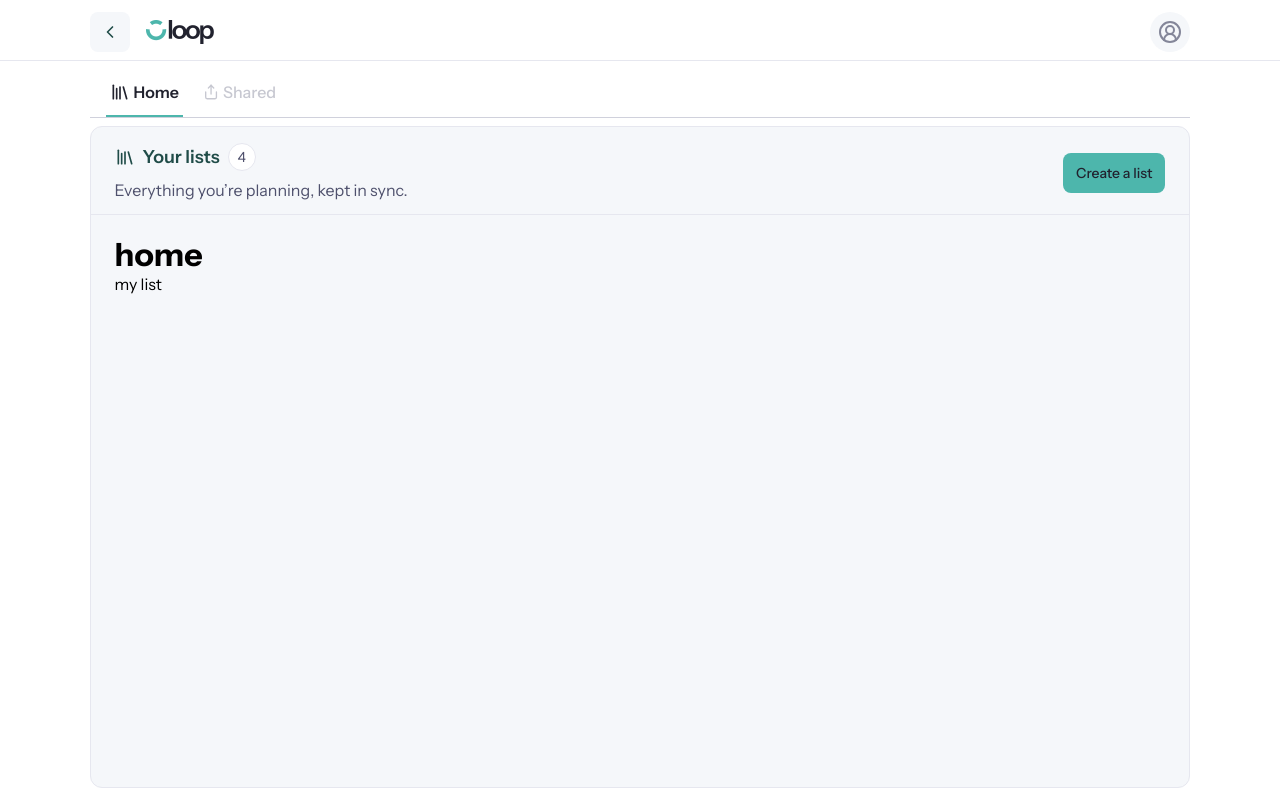
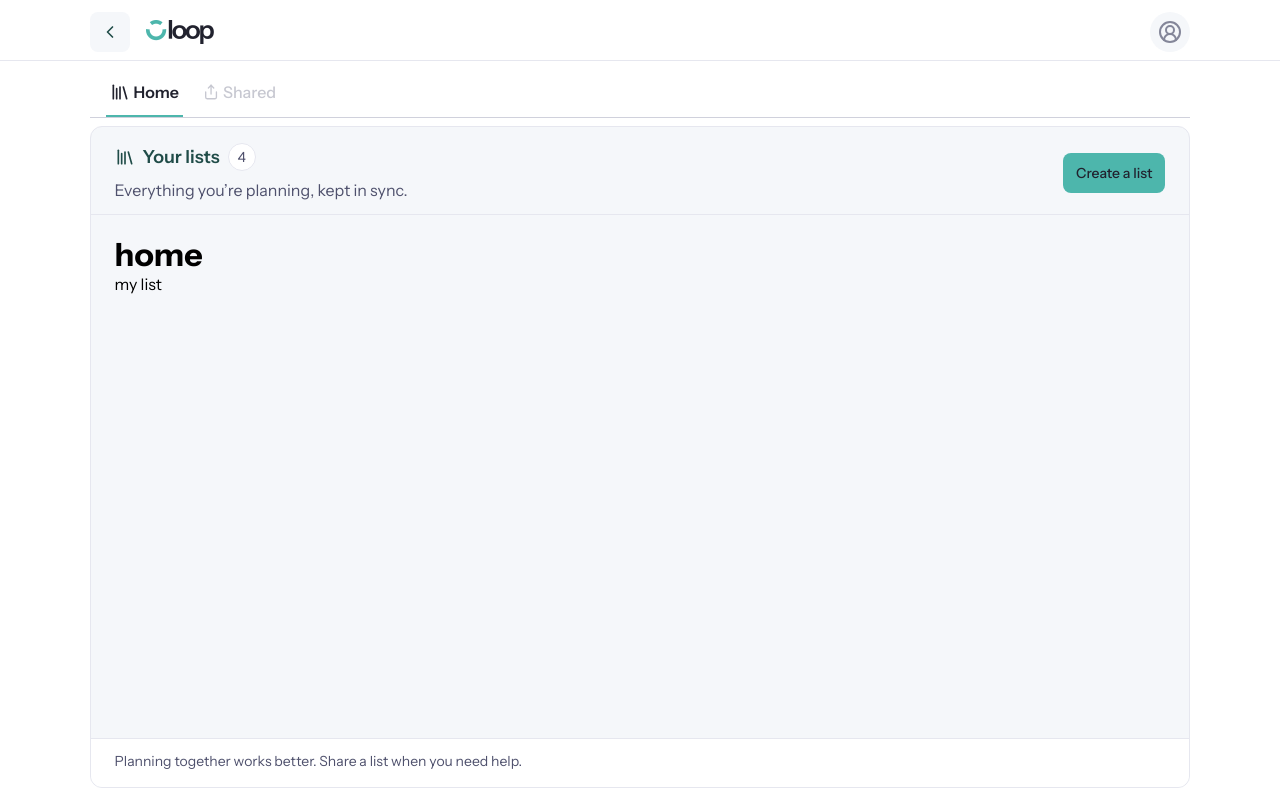
Before and after one commit to TheLoneDsgner/Loop, a React (Vite) app: page /dashboard in a window 1280 px wide. Built offline with nearby package versions, Linux system fonts and the light colour scheme.

Commit message:
starting dashboard

```diff
--- a/src/pages/Create-loop.jsx
+++ b/src/pages/Create-loop.jsx
@@ -75,9 +75,7 @@ const CreateList = ( ) => {
         });
     };
 
-
         return (
-
             <div className="create-list_main">
 
                 <NavBarDash />
--- a/src/pages/Dashboard.jsx
+++ b/src/pages/Dashboard.jsx
@@ -26,10 +26,16 @@ const Dashboard = () => {
                     </div>
 
                     <div className="dashboard-container">
+
                         {activeTab === 'home' && <DashboardHome />}
+
                         {activeTab === 'shared' && <DashboardShared />}
+
+                        <div className="footer_dashboard">
+                            <p>Planning together works better.  Share a list when you need help.</p>
+                        </div>
+
                     </div>
-
                 </div>
             </div>
         </>
--- a/src/pages/Dashboard.modules.css
+++ b/src/pages/Dashboard.modules.css
@@ -9,7 +9,6 @@
   background-color: var(--lp-colors-base-light);
   height: 100vh;
 }
-
 .content-container{
   max-width: 86%;
   min-width: 312px;
@@ -19,21 +18,33 @@
   flex-direction: column;
   gap: 8px;
 }
-
 .tab-wrapper{
   width: 100%;
-  /* background-color: var(--lp-colors-bg-grey-subtle); */
 }
-
 .dashboard-container{
   width: 100%;
   height: 100%;
-  display: fle;
+  display: flex;
   flex-direction: column;
+  align-items: center;
   border-radius: 12px;
   border: 1px solid var(--lp-colors-border-subtle);
   background-color: var(--lp-colors-bg-grey-subtle);
+  overflow: hidden;
+}
 
+
+/* dashboard home container */
+.dashboard-home-container{
+  width: 100%;
+  height: 100%;
+  display: flex;
+  flex-direction: column;
+  justify-content: start;
+  align-items: center;
+}
+.dashboard-home{
+  width: 100%;
 }
 
 .lists-container{
@@ -41,6 +52,82 @@
   padding: 20px 24px;
   display: flex;
   flex-direction: column;
+}
+
+
+/* dashboard shared container */
+.dashboard-shared-container{
+  width: 100%;
+  height: 100%;
+  display: flex;
+  flex-direction: column;
+  justify-content: start;
+  align-items: center;
+}
+
+/* emty state dashboard home*/
+.empty-state_dashboard{
+  width: 32%;
+  margin: 80px 20px;
+  display: none;
+  flex-direction: column;
+  justify-content: start;
+  align-items: center;
+}
+.image-and-text_empty-state{
+  display: flex;
+  flex-direction: column;
+  justify-content: start;
+  align-items: center;
+  text-align: center;
+  gap: 12px;
+}
+.image-wrapper_empty-state{
+  width: fit-content;
+  display: flex;
+  justify-content: center;
+  align-items: center;
+  color: var(--lp-colors-icon-default);
+}
+
+.text-wrapper_empty-state{
+  width: auto;
+  display: inline-flex;
+  flex-direction: column;
+  gap: 4px;
+  margin-bottom: 24px;
+}
+.text-wrapper_empty-state span{
+  font-size: 1.5rem;
+  line-height: 2rem;
+  font-weight: 600;
+  color: var(--lp-colors-content-header);
+}
+.text-wrapper_empty-state p{
+  font-size: 1rem;
+  line-height: 1.4rem;
+  font-weight: 400;
+  color: var(--lp-colors-content-body);
+}
+
+.action-empty-state_dashboard{
+  width: fit-content;
+}
+.action-empty-state_dashboard a{
+  text-decoration: none;
+}
+
+/* dashboard footer */
+.footer_dashboard{
+  width: 100%;
+  font-size: 0.875rem;
+  line-height: 1.25rem;
+  font-weight: 400;
+  color: var(--colors-content-secondary-body, #4F516D);
+  padding: 12px 24px 16px 24px;
+  border-top: 1px solid var(--lp-colors-border-subtle);
+  background-color: var(--lp-colors-base-contrast);
+  backdrop-filter: blur(6px);
 }
 
 
--- a/src/pages/DashboardHome.jsx
+++ b/src/pages/DashboardHome.jsx
@@ -2,11 +2,32 @@ import { Library, Plus } from "lucide-react";
 import PageHeader from "../components/HeaderDashboard";
 import Button from "../components/Button/Button";
 import './Dashboard.modules.css'
+import { Link } from 'react-router';
 
 
 const DashboardHome = () => {
     return (
-        <div>
+        <div className="dashboard-home-container">
+            {/* emty state */}
+            <div className="empty-state_dashboard">
+                <div className="image-and-text_empty-state">
+                    <div className="image-wrapper_empty-state">
+                        <Library size={40} />
+                    </div>
+                    <div className="text-wrapper_empty-state">
+                        <span>Start with a list</span>
+                        <p>Groceries, errands, or plans, write it down and share it when you’re ready.</p>
+                    </div>
+                </div>
+
+                <div className="action-empty-state_dashboard">
+                    <Link to="/create-loop">
+                        <Button variant='primary' size='md'>Create your first list</Button>
+                    </Link>
+                </div>
+            </div>
+
+            <div className="dashboard-home">
                 <PageHeader
                     headerIcon={<Library size={20}/>}
                     title={'Your lists'}
@@ -15,15 +36,14 @@ const DashboardHome = () => {
 
                     createButton={<Button variant='primary' size='md'>Create a list</Button>}
 
-                createIcon={<Button iconOnly > <Plus /> </Button>}
-            >
+                    createIcon={<Button iconOnly > <Plus /> </Button>} >
                 </PageHeader>
 
                 <div className="lists-container">
                     <h1>home</h1>
                     <span>my list</span>
                 </div>
-
+            </div>
         </div>
      );
 }
--- a/src/pages/DashboardShared.jsx
+++ b/src/pages/DashboardShared.jsx
@@ -1,15 +1,32 @@
 import HeaderDashboard from "../components/HeaderDashboard";
-import { Share } from "lucide-react";
+import { Share,  } from "lucide-react";
 
 const DashboardShared = () => {
     return (
-        <div>
-            <HeaderDashboard
-                headerIcon={<Share size={20}/>}
-                title={'Shared lists'}
-                count={'0'}
-                pageDesc={'Lists people share with you, kept in sync.'}
-            ></HeaderDashboard>
+        <div className="dashboard-shared-container">
+            {/* emty state */}
+            <div className="empty-state_dashboard">
+                <div className="image-and-text_empty-state">
+                    <div className="image-wrapper_empty-state">
+                        <Share size={40} />
+                    </div>
+                    <div className="text-wrapper_empty-state">
+                        <span>Nothing shared yet</span>
+                        <p>Lists people share with you will show up here.</p>
+                    </div>
+                </div>
+            </div>
+
+
+            <div className="dashboard-shared">
+                <HeaderDashboard
+                    headerIcon={<Share size={20}/>}
+                    title={'Shared lists'}
+                    count={'0'}
+                    pageDesc={'Lists people share with you, kept in sync.'}>
+                </HeaderDashboard>
+            </div>
+
         </div>
      );
 }
--- a/src/pages/Home.jsx
+++ b/src/pages/Home.jsx
@@ -4,8 +4,7 @@ import Features from "../components/Features";
 import HighlightSection from "../components/Highlight";
 import FooterAndCta from "../components/FooterAndCta";
 import Button from "../components/Button/Button";
-import { ArrowRight } from "lucide-react";
-import { Menu } from "lucide-react";
+import { ArrowRight, Menu } from "lucide-react";
 
 const Home = () => {
     return (
```
Lines whose indentation alone changed are shown as unchanged.
